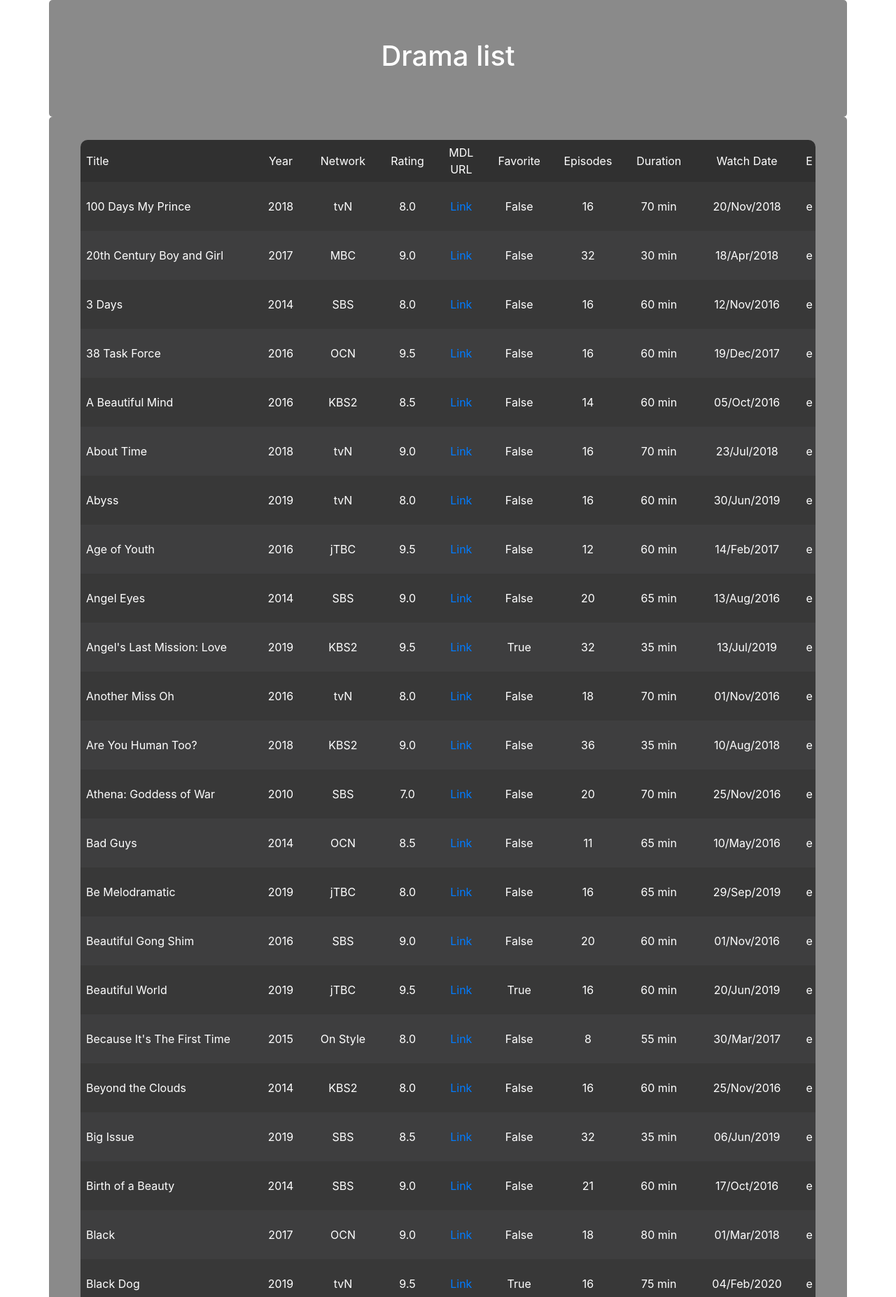
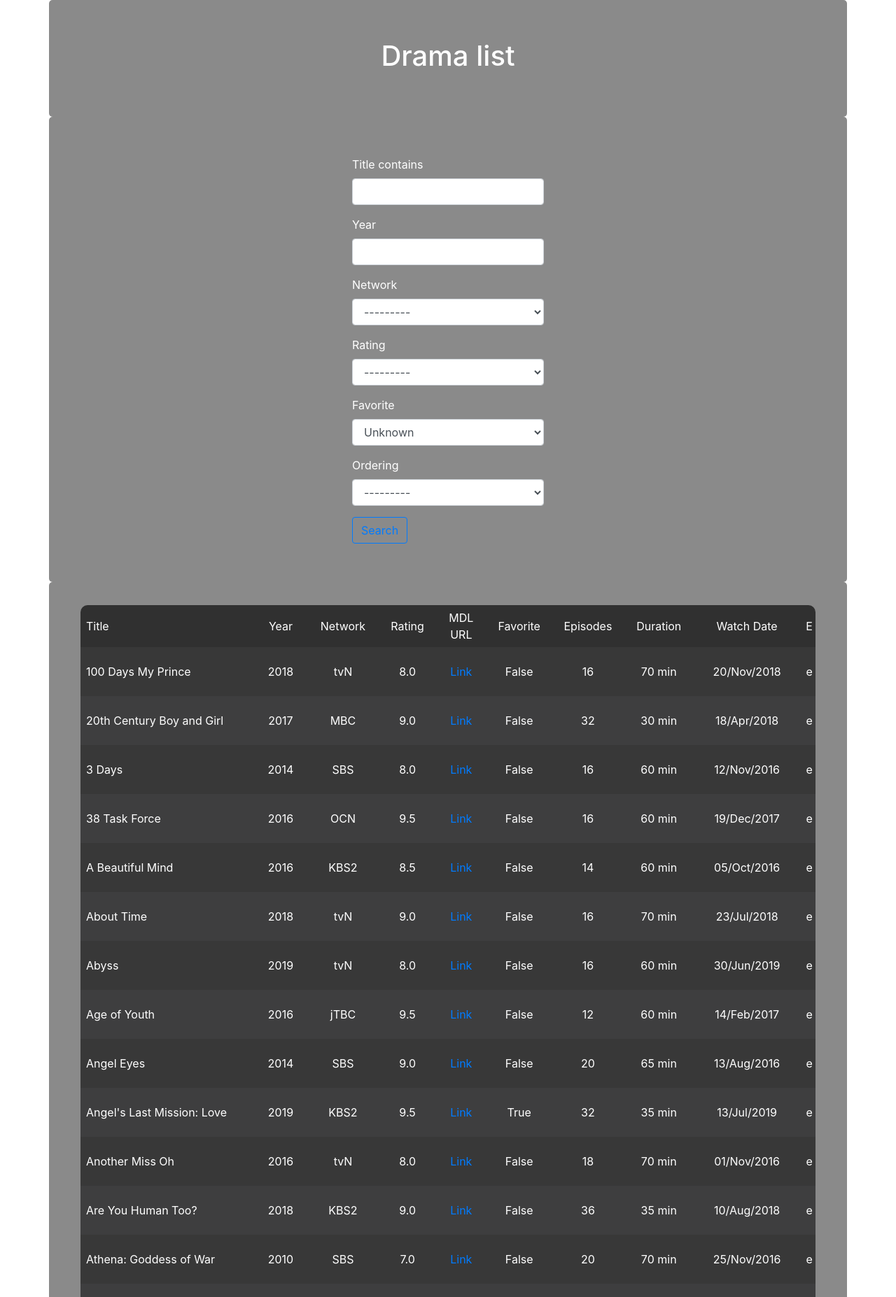
Before and after one commit to radam9/CS50W, a Django app: page /dramalist/ in a window 1280 px wide. Shown: the part 66-1920 px from the top of the page at 70% size. Run offline with Django 3.2, Linux system fonts and the light colour scheme; data comes from the database, SQL or seed files in the repository; both versions use the stored data as it was after the commit; some libraries are stand-ins or nearby versions.

Commit message:
Added Dramalist filter/search funtionality

```diff
--- a/dramas/settings.py
+++ b/dramas/settings.py
@@ -39,6 +39,7 @@
     "django.contrib.messages",
     "django.contrib.staticfiles",
     "rest_framework",
+    "django_filters",
     "crispy_forms",
 ]
 
--- /dev/null
+++ b/mydramas/filters.py
@@ -0,0 +1,33 @@
+from .models import Drama
+import django_filters
+
+
+class DramaFilter(django_filters.FilterSet):
+    CHOICES = (
+        ("title", "Title - Ascending"),
+        ("-title", "Title - Descending"),
+        ("year", "Year - Ascending"),
+        ("-year", "Year - Descending"),
+        ("network", "Network - Ascending"),
+        ("-network", "Network - Descending"),
+        ("rating", "Rating - Ascending"),
+        ("-rating", "Rating - Descending"),
+        ("favorite", "Favorite - Ascending"),
+        ("-favorite", "Favorite - Descending"),
+    )
+    ordering = django_filters.ChoiceFilter(
+        label="Ordering", choices=CHOICES, method="filter_order"
+    )
+
+    class Meta:
+        model = Drama
+        fields = {
+            "title": ["icontains"],
+            "year": ["exact"],
+            "network": ["exact"],
+            "rating": ["exact"],
+            "favorite": ["exact"],
+        }
+
+    def filter_order(self, queryset, name, value):
+        return queryset.order_by(value)
--- a/mydramas/templates/mydramas/dramalist.html
+++ b/mydramas/templates/mydramas/dramalist.html
@@ -1,4 +1,4 @@
-{% extends "mydramas/base.html" %}{% load static %}
+{% extends "mydramas/base.html" %}{% load static %}{% load crispy_forms_tags %}
 {% block title %}Drama List{% endblock title %}
 {% block stylesheet %}
 <link rel="stylesheet" href="{% static 'css/dramalist.css' %}" />
@@ -6,10 +6,16 @@
 {% block body %}
 <div class="container">
   <div class="row dramas1"><h1>Drama list</h1></div>
+  <div class="row dramas1">
+    <form method="GET">
+      {{ filter.form|crispy }}
+      <button type="submit" class="btn btn-outline-primary">Search</button>
+    </form>
+  </div>
   <div class="row dramas2">
     <div class="col-md-12">
-      {% if object_list|length == 0 %}
-      <h2>You currently don't have any Dramas.</h2>
+      {% if filter.qs|length == 0 %}
+      <h2>No Dramas found!</h2>
       {% else %}
       <div class="limiter">
         <div class="container-table100">
@@ -30,7 +36,7 @@
                               <th class="column10">E</th>
                           </tr>
                       </thead>
-                      {% for drama in object_list %}
+                      {% for drama in filter.qs %}
                       <tbody>
                           <tr>
                               <td class="column1">{{ drama.title }}</td>
--- a/mydramas/views.py
+++ b/mydramas/views.py
@@ -13,6 +13,8 @@
 from .serializers import DramaSerializer, NetworkSerializer
 
 from myscripts.MDL import getdramainfoview
+
+from .filters import DramaFilter
 
 
 @login_required
@@ -137,20 +139,13 @@
     template_name = "mydramas/dramalist.html"
     ordering = ["title"]
 
+    def get_context_data(self, **kwargs):
+        context = super().get_context_data(**kwargs)
+        context["filter"] = DramaFilter(self.request.GET, queryset=self.get_queryset())
+        return context
+
 
 class DramaCreateView(CreateView):
-    # model = Drama
-    # fields = [
-    #     "title",
-    #     "year",
-    #     "network",
-    #     "rating",
-    #     "mdlurl",
-    #     "favorite",
-    #     "epcount",
-    #     "eplength",
-    #     "watchdate",
-    # ]
     form_class = CreateDrama
     template_name = "mydramas/newdrama.html"
     success_url = "dramalist/"
```
Also changed, not shown: mydramas/forms.py (+5 -10 lines), mydramas/templates/mydramas/newdrama.html (+1 -11 lines), db.sqlite3.
